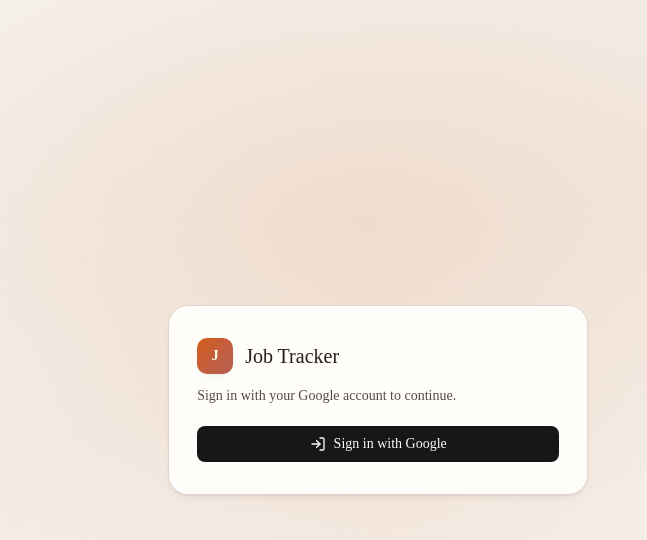
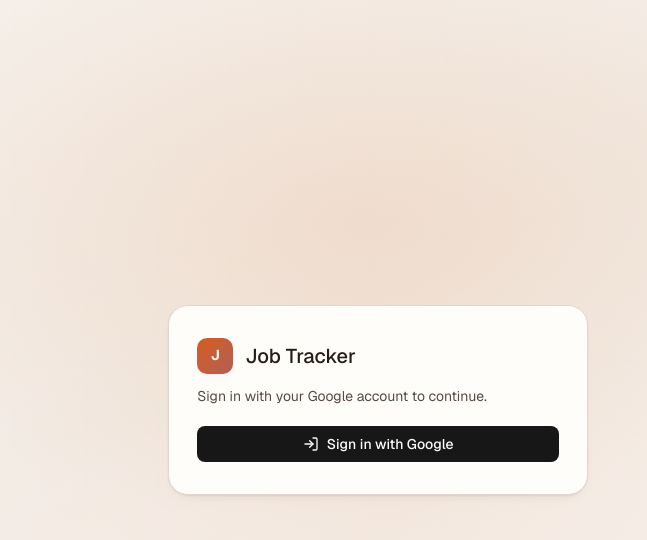
Before and after one commit to KuzbytOstap/job-tracker, a Next.js app: page /sign-in in a window 1280 px wide. Shown: the top 540 px of the page, without its empty margins (633-1280 px from the left). Built offline with nearby package versions, Linux system fonts and the light colour scheme; no server answers.

Commit message:
fix(ui): restore Geist and strengthen interface contrast

```diff
--- a/app/globals.css
+++ b/app/globals.css
@@ -5,7 +5,7 @@
 @theme inline {
   --color-background: var(--background);
   --color-foreground: var(--foreground);
-  --font-sans: var(--font-sans);
+  --font-sans: var(--font-geist-sans);
   --font-mono: var(--font-geist-mono);
   --font-heading: var(--font-sans);
   --color-sidebar-ring: var(--sidebar-ring);
@@ -176,7 +176,7 @@
   --gh-surface: oklch(0.995 0.004 80);
   --gh-surface-secondary: oklch(0.975 0.008 70);
   --gh-border: oklch(0.89 0.012 65);
-  --gh-border-strong: oklch(0.82 0.016 60);
+  --gh-border-strong: #8d8883;
   --gh-text: oklch(0.24 0.02 50);
   --gh-text-secondary: oklch(0.42 0.02 50);
   --gh-accent: oklch(0.62 0.17 45);
@@ -200,7 +200,7 @@
     --gh-surface: oklch(0.198 0.016 257);
     --gh-surface-secondary: oklch(0.228 0.018 256);
     --gh-border: oklch(1 0 0 / 10%);
-    --gh-border-strong: oklch(1 0 0 / 18%);
+    --gh-border-strong: #6e6861;
     --gh-text: oklch(0.97 0.003 248);
     --gh-text-secondary: oklch(0.72 0.02 255);
     --gh-accent: oklch(0.72 0.15 48);
@@ -215,7 +215,7 @@
   --gh-surface: oklch(0.198 0.016 257);
   --gh-surface-secondary: oklch(0.228 0.018 256);
   --gh-border: oklch(1 0 0 / 10%);
-  --gh-border-strong: oklch(1 0 0 / 18%);
+  --gh-border-strong: #6e6861;
   --gh-text: oklch(0.97 0.003 248);
   --gh-text-secondary: oklch(0.72 0.02 255);
   --gh-accent: oklch(0.72 0.15 48);
@@ -232,7 +232,7 @@
   --gh-surface-secondary: oklch(0.975 0.008 70);
   --gh-surface-subtle: oklch(0.955 0.012 65);
   --gh-border: oklch(0.89 0.012 65);
-  --gh-border-strong: oklch(0.82 0.016 60);
+  --gh-border-strong: #8d8883;
   --gh-text: oklch(0.24 0.02 50);
   --gh-text-secondary: oklch(0.42 0.02 50);
   --gh-text-muted: oklch(0.55 0.02 55);
@@ -241,6 +241,10 @@
   --gh-accent-soft: oklch(0.93 0.05 60);
   --gh-warning: oklch(0.64 0.13 68);
   --gh-shadow: 0 1px 2px oklch(0.24 0.02 50 / 0.06), 0 8px 20px -12px oklch(0.24 0.02 50 / 0.18);
+
+  --gh-action-primary-bg: #2f241c;
+  --gh-action-primary-bg-hover: #41352d;
+  --gh-action-primary-fg: #fdfcf9;
 
   --gh-lane-surface: oklch(0.975 0.006 68 / 0.55);
   --gh-lane-surface-rich: oklch(0.96 0.02 55 / 0.6);
@@ -344,7 +348,7 @@
     --gh-surface-secondary: oklch(0.228 0.018 256);
     --gh-surface-subtle: oklch(0.216 0.017 256);
     --gh-border: oklch(1 0 0 / 10%);
-    --gh-border-strong: oklch(1 0 0 / 18%);
+    --gh-border-strong: #6e6861;
     --gh-text: oklch(0.97 0.003 248);
     --gh-text-secondary: oklch(0.72 0.02 255);
     --gh-text-muted: oklch(0.56 0.03 257);
@@ -355,6 +359,10 @@
     --gh-shadow: 0 1px 2px oklch(0 0 0 / 0.24), 0 8px 20px -12px oklch(0 0 0 / 0.45);
     --gh-dock-row-hover: oklch(1 0 0 / 8%);
     --gh-dock-panel-shadow: 0 4px 10px oklch(0 0 0 / 0.3), 0 20px 40px -20px oklch(0 0 0 / 0.5);
+
+    --gh-action-primary-bg: #ebe5de;
+    --gh-action-primary-bg-hover: #d0c9c1;
+    --gh-action-primary-fg: #1b150f;
 
     --gh-lane-surface: oklch(0.228 0.018 256 / 0.9);
     --gh-lane-surface-rich: oklch(0.245 0.02 254 / 0.92);
@@ -388,7 +396,7 @@
   --gh-surface-secondary: oklch(0.228 0.018 256);
   --gh-surface-subtle: oklch(0.216 0.017 256);
   --gh-border: oklch(1 0 0 / 10%);
-  --gh-border-strong: oklch(1 0 0 / 18%);
+  --gh-border-strong: #6e6861;
   --gh-text: oklch(0.97 0.003 248);
   --gh-text-secondary: oklch(0.72 0.02 255);
   --gh-text-muted: oklch(0.56 0.03 257);
@@ -399,6 +407,10 @@
   --gh-shadow: 0 1px 2px oklch(0 0 0 / 0.24), 0 8px 20px -12px oklch(0 0 0 / 0.45);
   --gh-dock-row-hover: oklch(1 0 0 / 8%);
   --gh-dock-panel-shadow: 0 4px 10px oklch(0 0 0 / 0.3), 0 20px 40px -20px oklch(0 0 0 / 0.5);
+
+  --gh-action-primary-bg: #ebe5de;
+  --gh-action-primary-bg-hover: #d0c9c1;
+  --gh-action-primary-fg: #1b150f;
 
   --gh-lane-surface: oklch(0.228 0.018 256 / 0.9);
   --gh-lane-surface-rich: oklch(0.245 0.02 254 / 0.92);
@@ -722,12 +734,12 @@
 }
 
 [data-job-tracker-theme="game-hub"] .gh-extraction-panel [data-slot="button"] {
-  background: var(--gh-accent);
-  color: oklch(0.99 0.01 85);
+  background: var(--gh-action-primary-bg);
+  color: var(--gh-action-primary-fg);
 }
 
 [data-job-tracker-theme="game-hub"] .gh-extraction-panel [data-slot="button"]:hover {
-  background: var(--gh-accent-secondary);
+  background: var(--gh-action-primary-bg-hover);
 }
 
 [data-job-tracker-theme="game-hub"] .gh-source-panel {
@@ -937,8 +949,8 @@
 [data-job-tracker-theme="game-hub"] .gh-signin-surface [data-slot="button"] {
   height: 2.75rem;
   font-weight: 600;
-  background: var(--gh-accent);
-  color: oklch(0.99 0.01 85);
+  background: var(--gh-action-primary-bg);
+  color: var(--gh-action-primary-fg);
   box-shadow: var(--gh-shadow);
   transition:
     background var(--gh-duration-fast) var(--gh-ease-standard),
@@ -946,7 +958,7 @@
 }
 
 [data-job-tracker-theme="game-hub"] .gh-signin-surface [data-slot="button"]:hover {
-  background: var(--gh-accent-secondary);
+  background: var(--gh-action-primary-bg-hover);
   box-shadow: var(--gh-card-shadow-hover);
 }
 
--- a/app/layout.tsx
+++ b/app/layout.tsx
@@ -55,13 +55,15 @@ export default function RootLayout({
   children: React.ReactNode;
 }>) {
   return (
-    <html lang="en" suppressHydrationWarning>
+    <html
+      lang="en"
+      suppressHydrationWarning
+      className={`${geistSans.variable} ${geistMono.variable}`}
+    >
       <head>
         <script dangerouslySetInnerHTML={{ __html: themeInitScript }} />
       </head>
-      <body
-        className={`${geistSans.variable} ${geistMono.variable} antialiased`}
-      >
+      <body className="antialiased">
         <Providers>{children}</Providers>
       </body>
     </html>
--- a/components/admin/admin-shell.tsx
+++ b/components/admin/admin-shell.tsx
@@ -32,7 +32,7 @@ export function AdminShell() {
             <TabsTrigger value="requests" className="gap-1.5">
               Requests
               {pendingCount > 0 && (
-                <Badge className="h-4 min-w-4 justify-center bg-[var(--gh-accent)] px-1 text-[10px] text-[oklch(0.99_0.01_85)]">
+                <Badge className="h-4 min-w-4 justify-center bg-[var(--gh-action-primary-bg)] px-1 text-[10px] text-[var(--gh-action-primary-fg)]">
                   {pendingCount}
                 </Badge>
               )}
--- a/components/applications/application-form-fields.tsx
+++ b/components/applications/application-form-fields.tsx
@@ -111,7 +111,6 @@ export function ApplicationFormFields({ showTestTaskCheckbox = false, sectioned
           <Input
             id="application-salary"
             placeholder="e.g. $4000–5000"
-            defaultValue={3000}
             className={fieldInputClassName}
             {...register("salaryExpectation")}
           />
```
